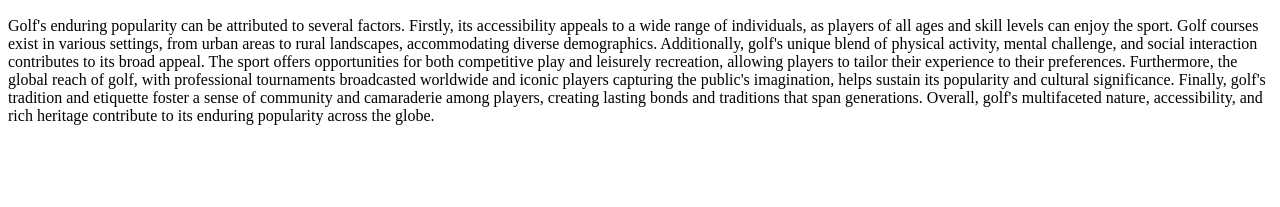
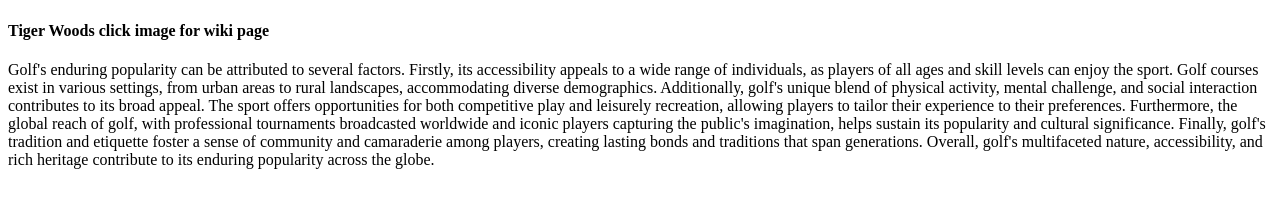
Before and after one commit to ihcalamseivad/top-10-10, a plain HTML site: page index.html in a window 1280 px wide. Shown: the part 371-578 px from the top of the page. Drawn offline with Linux system fonts and the light colour scheme.

Commit message:
Update index.html

```diff
--- a/index.html
+++ b/index.html
@@ -1,12 +1,21 @@
 <!DOCTYPE html>
+
 <html>
+
 <head>
+
     <title>Golf Popularity</title>
+
 </head>
+
 <body>
+
     <h1>NUMBER 10</h1>
     <h2>GOLF</h2>
+
     <h3>Popularity: 450 million</h3>
-    <img src="https://th.bing.com/th/id/OIP.6ckejMLQK2-3qF6E6ABRpgHaHc?rs=1&pid=ImgDetMain" alt="Golf Image" alt= "tiger woods"" width="300" height="200">
+
+    <img src="https://th.bing.com/th/id/OIP.6ckejMLQK2-3qF6E6ABRpgHaHc?rs=1&pid=ImgDetMain" alt="Golf Image" alt= "tiger woods"" width="300" height="200"><https://en.wikipedia.org/wiki/Tiger_Woods>
+    <h4>Tiger Woods  click image for wiki page</h4>
     <p>Golf's enduring popularity can be attributed to several factors. Firstly, its accessibility appeals to a wide range of individuals, as players of all ages and skill levels can enjoy the sport. Golf courses exist in various settings, from urban areas to rural landscapes, accommodating diverse demographics. Additionally, golf's unique blend of physical activity, mental challenge, and social interaction contributes to its broad appeal. The sport offers opportunities for both competitive play and leisurely recreation, allowing players to tailor their experience to their preferences. Furthermore, the global reach of golf, with professional tournaments broadcasted worldwide and iconic players capturing the public's imagination, helps sustain its popularity and cultural significance. Finally, golf's tradition and etiquette foster a sense of community and camaraderie among players, creating lasting bonds and traditions that span generations. Overall, golf's multifaceted nature, accessibility, and rich heritage contribute to its enduring popularity across the globe.</p>
 </body>
```
